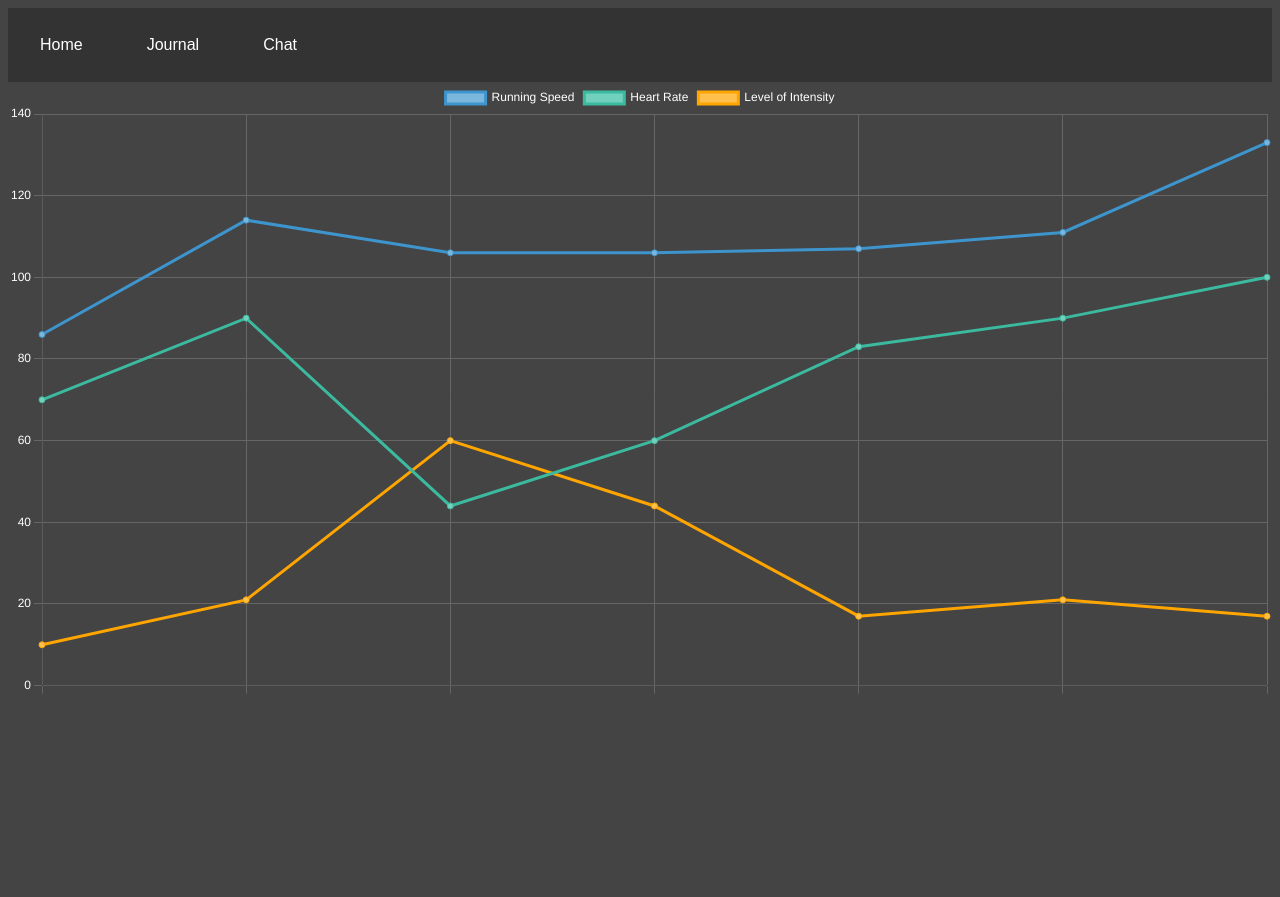
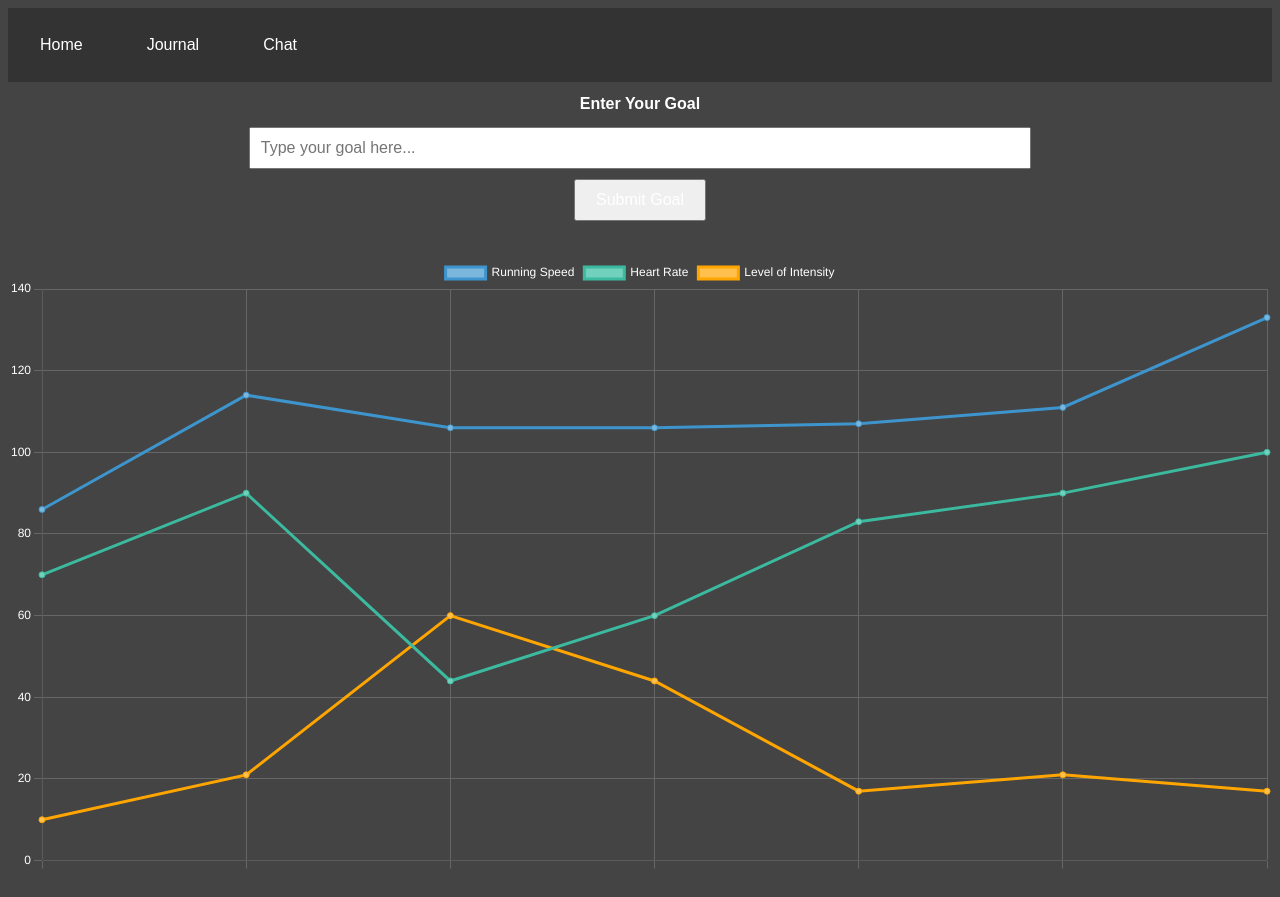
Before and after one commit to JustinMeimar/semantic-journal, a React (Create React App) app in the folder app/: page / in a window 1280 px wide. Before the commit the page ends 800 px from the top, so only its background shows below. Built offline with nearby package versions, Linux system fonts and the light colour scheme.

Commit message:
for seif

```diff
--- a/app/package.json
+++ b/app/package.json
@@ -6,8 +6,10 @@
     "@testing-library/jest-dom": "^5.17.0",
     "@testing-library/react": "^13.4.0",
     "@testing-library/user-event": "^13.5.0",
+    "chart.js": "^4.4.1",
     "react": "^18.2.0",
     "react-dom": "^18.2.0",
+    "react-router-dom": "^6.21.1",
     "react-scripts": "5.0.1",
     "web-vitals": "^2.1.4"
   },
--- a/app/src/pages/Home.jsx
+++ b/app/src/pages/Home.jsx
@@ -1,13 +1,136 @@
+// import React from "react";
+// import Chart from "chart.js/auto";
+
+// export default class Home extends React.Component {
+//     chartRef = React.createRef();
+
+    // componentDidMount() {
+	// 	const ctx = this.chartRef.current.getContext("2d");
+
+	// 	new Chart(ctx, {
+	// 		type: "line",
+	// 		data: {
+	// 			labels: ["", "", "", "", "", "", ""],
+	// 			datasets: [{
+	// 				data: [86,114,106,106,107,111,133],
+	// 				label: "Running Speed",
+	// 				borderColor: "#3e95cd",
+	// 				backgroundColor: "#7bb6dd",
+	// 				fill: false,
+	// 			}, {
+	// 				data: [70,90,44,60,83,90,100],
+	// 				label: "Heart Rate",
+	// 				borderColor: "#3cba9f",
+	// 				backgroundColor: "#71d1bd",
+	// 				fill: false,
+	// 			}, {
+	// 				data: [10,21,60,44,17,21,17],
+	// 				label: "Level of Intensity",
+	// 				borderColor: "#ffa500",
+	// 				backgroundColor:"#ffc04d",
+	// 				fill: false,
+	// 			},
+	// 			]
+	// 		},
+    //         options: {
+    //             plugins: {
+    //                 legend: {
+    //                     labels: {
+    //                         color: '#ffffff'
+    //                     }
+    //                 }
+    //             },
+    //             scales: {
+    //                 x: {
+    //                     ticks: {
+    //                         color: '#ffffff'
+    //                     },
+    //                     grid: {
+    //                         color: '#666'
+    //                     }
+    //                 },
+    //                 y: {
+    //                     ticks: {
+    //                         color: '#ffffff'
+    //                     },
+    //                     grid: {
+    //                         color: '#666'
+    //                     }
+    //                 }
+    //             }
+    //         }
+	// 	});
+	// }
+
+//     getMetrics = (event) => {
+//         event.preventDefault();
+//         const apiUrl = 'http://localhost:5000';
+
+//         fetch(`${apiUrl}/gen_metrics`, {
+//             method: 'POST',
+//             headers: {
+//                 'Content-Type': 'application/json',
+//             },
+//             body: JSON.stringify({ goal: this.state.goal }),
+//         })
+//         .then(response => response.json())
+//         .then(data => {
+//             console.log('Metrics:', data);
+//             // Handle your data here
+//         })
+//         .catch((error) => {
+//             console.error('Error:', error);
+//         });
+//     }
+
+//     handleGoalChange = (event) => {
+//         this.setState({ goal: event.target.value });
+//     }
+
+//     render() {
+//         return (
+//             <div style={{ textAlign: 'center' }}>
+//                 <h2>Enter Your Goal</h2>
+//                 <form onSubmit={this.getMetrics}>
+//                     <input
+//                         type="text"
+//                         style={{ width: '60%', padding: '10px', fontSize: '16px' }}
+//                         placeholder="Type your goal here..."
+//                         value={this.state.goal}
+//                         onChange={this.handleGoalChange}
+//                     />
+//                     <br />
+//                     <button
+//                         type="submit"
+//                         style={{ marginTop: '10px', padding: '10px 20px', fontSize: '16px' }}
+//                     >
+//                         Submit Goal
+//                     </button>
+//                 </form>
+//                 <br /><br />
+//                 <canvas id="myChart" ref={this.chartRef} />
+//             </div>
+//         );
+//     }
+// }
+
 import React from "react";
 import Chart from "chart.js/auto";
 
 export default class Home extends React.Component {
-    chartRef = React.createRef();
+    constructor(props) {
+        super(props);
+        this.state = { goal: "" };
+        this.chartRef = React.createRef();
+
+        // Binding 'this' to the class methods
+        this.getMetrics = this.getMetrics.bind(this);
+        this.handleGoalChange = this.handleGoalChange.bind(this);
+    }
 
     componentDidMount() {
-		const ctx = this.chartRef.current.getContext("2d");
-
-		new Chart(ctx, {
+        const ctx = this.chartRef.current.getContext("2d");
+        new Chart(ctx, {
 			type: "line",
 			data: {
 				labels: ["", "", "", "", "", "", ""],
@@ -60,11 +183,60 @@ export default class Home extends React.Component {
                 }
             }
 		});
-	}
+    }
+
+    getMetrics(event) {
+        console.log("testing")
+
+        event.preventDefault();
+        const apiUrl = 'http://localhost:5000/create_goal';
+
+        fetch(`${apiUrl}/gen_metrics`, {
+            method: 'POST',
+            headers: {
+                'Content-Type': 'application/json',
+            },
+            body: JSON.stringify({ goal: this.state.goal }),
+        })
+        .then(response => {
+            if (response.ok) {
+                return response.json();
+            }
+            throw new Error('Network response was not ok');
+        })
+        .then(data => {
+            console.log('Metrics:', data);
+        })
+        .catch((error) => {
+            console.error('Error:', error);
+        });
+    }
+
+    handleGoalChange(event) {
+        this.setState({ goal: event.target.value });
+    }
 
     render() {
         return (
-            <div>
+            <div style={{ textAlign: 'center' }}>
+                <h2>Enter Your Goal</h2>
+                <form onSubmit={this.getMetrics}>
+                    <input
+                        type="text"
+                        style={{ width: '60%', padding: '10px', fontSize: '16px' }}
+                        placeholder="Type your goal here..."
+                        value={this.state.goal}
+                        onChange={this.handleGoalChange}
+                    />
+                    <br />
+                    <button
+                        type="submit"
+                        style={{ marginTop: '10px', padding: '10px 20px', fontSize: '16px' }}
+                    >
+                        Submit Goal
+                    </button>
+                </form>
+                <br /><br />
                 <canvas id="myChart" ref={this.chartRef} />
             </div>
         );
```
Also changed, not shown: 1 other file (tests, documents, lock files or other folders).
